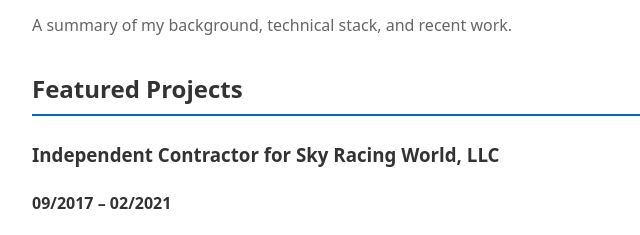
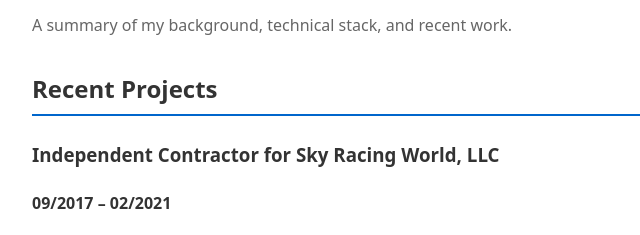
Before and after one commit to kcwms-org/home, an Astro site: page /cv in a window 1280 px wide. Shown: the part 172-407 px from the top of the page, 208-848 px from the left. Built offline with nearby package versions, Linux system fonts and the light colour scheme; Astro itself is replaced by a stand-in of ours.

Commit message:
small change to cv.astro

```diff
--- a/src/pages/cv.astro
+++ b/src/pages/cv.astro
@@ -11,7 +11,7 @@
     <h1 style="font-size: 2rem; margin-bottom: 0.5rem;">CV & Projects</h1>
     <p style="color: #666; margin-bottom: 2rem;">A summary of my background, technical stack, and recent work.</p>
 
-    <h2 style="font-size: 1.5rem; margin-top: 2rem; border-bottom: 2px solid #0066cc; padding-bottom: 0.3rem;">Featured Projects</h2>
+    <h2 style="font-size: 1.5rem; margin-top: 2rem; border-bottom: 2px solid #0066cc; padding-bottom: 0.3rem;">Recent Projects</h2>
 
     {
       sortedProjects.map(async (project) => {
```
